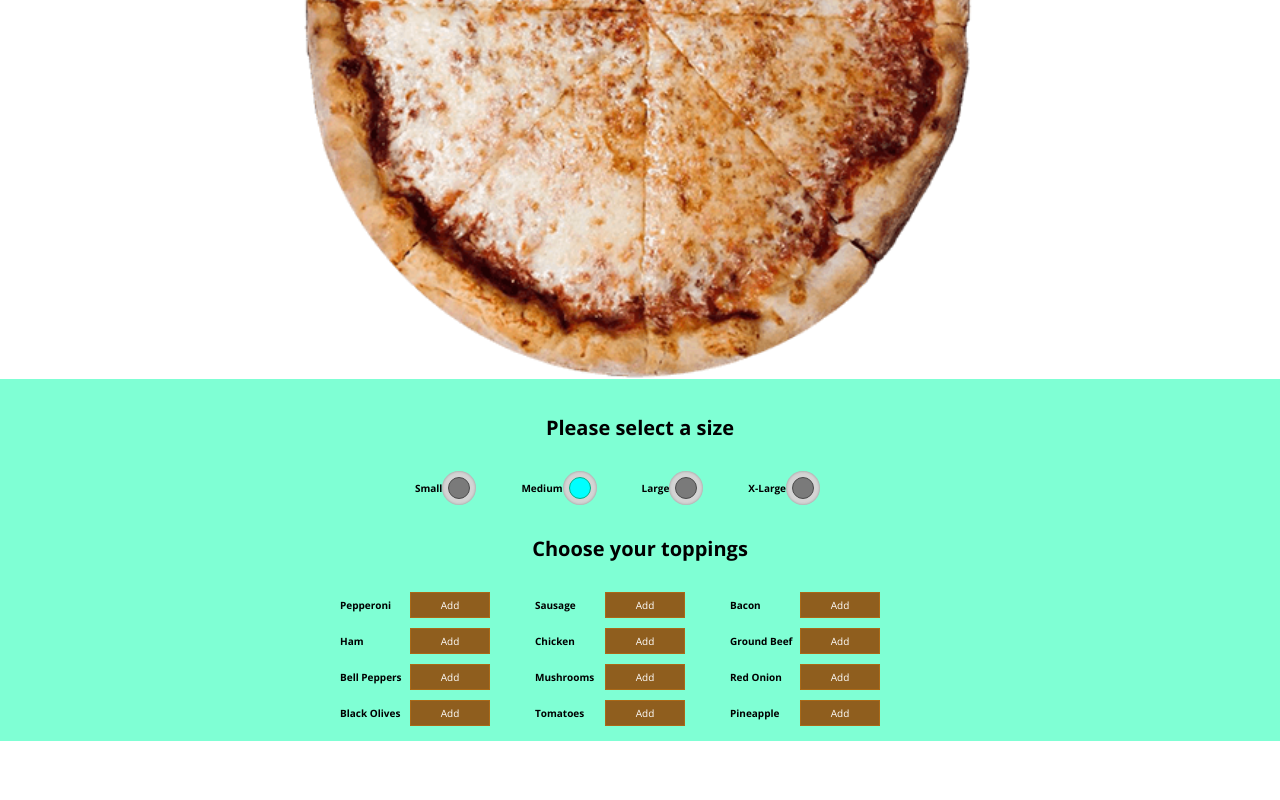
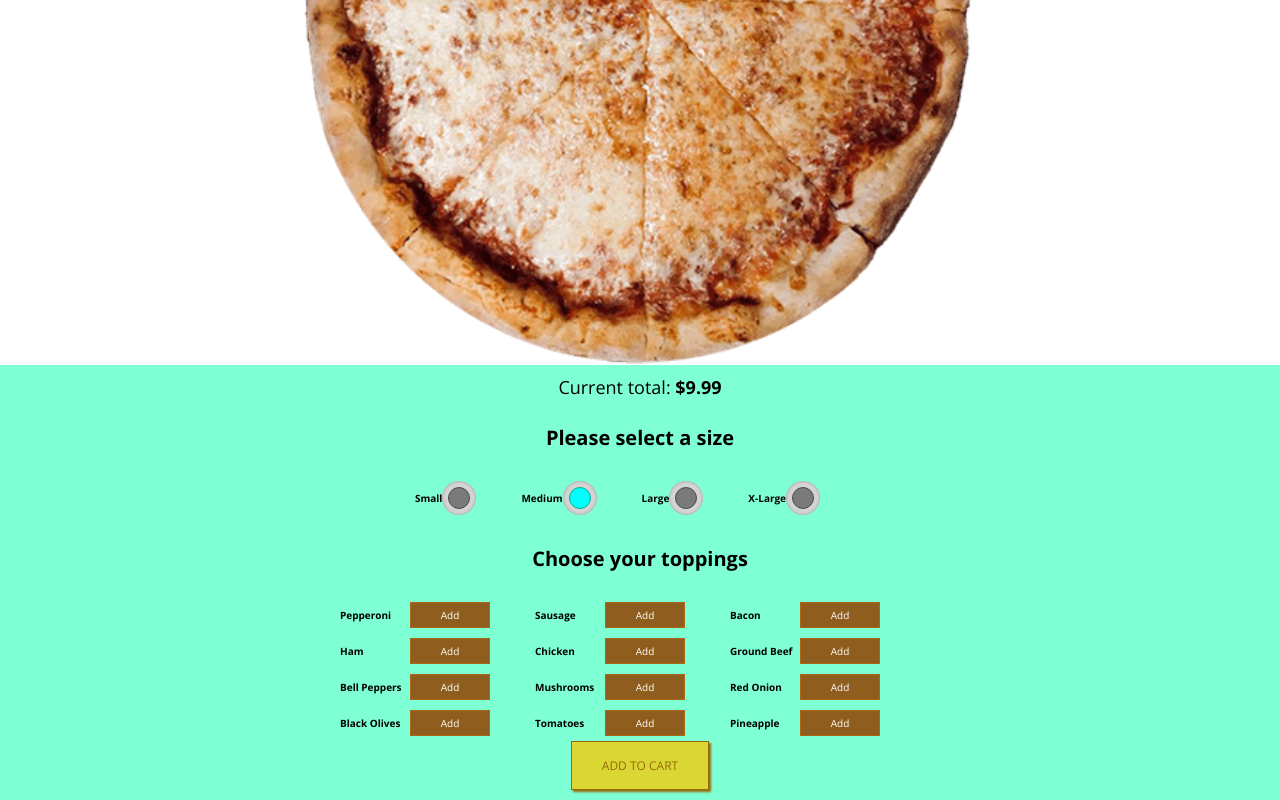
Before and after one commit to JaredAvila/SquareTable_Pizza, a React (Create React App) app: page / in a window 1280 px wide. Shown: the part 365-1165 px from the top of the page. Before the commit the page ends 1106 px from the top, so only its background shows below. Built offline with nearby package versions, Linux system fonts and the light colour scheme.

Commit message:
add to cart button added

```diff
--- a/src/components/Pizza/BuildControls/BuildControl/BuildControl.module.css
+++ b/src/components/Pizza/BuildControls/BuildControl/BuildControl.module.css
@@ -34,7 +34,7 @@
 .Selected {
     background-color: aqua;
     border: 1px solid rgb(0, 179, 134);
-    cursor: not-allowed;
+    cursor: default;
 }
 
 .NotSelected {
--- a/src/components/Pizza/BuildControls/BuildControls.js
+++ b/src/components/Pizza/BuildControls/BuildControls.js
@@ -29,6 +29,9 @@ const sizeControls = [
 const BuildControls = props => {
   return (
     <div className={styles.BuildControls}>
+      <p className={styles.Total}>
+        Current total:<strong> ${props.price}</strong>
+      </p>
       <h4>Please select a size</h4>
       <div className={styles.sizeControl}>
         {sizeControls.map(control => (
@@ -53,6 +56,7 @@ const BuildControls = props => {
           />
         ))}
       </div>
+      <button className={styles.OrderButton}>ADD TO CART</button>
     </div>
   );
 };
--- a/src/components/Pizza/BuildControls/BuildControls.module.css
+++ b/src/components/Pizza/BuildControls/BuildControls.module.css
@@ -7,6 +7,10 @@
     box-shadow: 0 2px 1px #ccc;
     margin: auto;
     padding: 10px 0;
+}
+
+.Total {
+    font-size: 1.8rem;
 }
 
 .sizeControl {
@@ -23,3 +27,34 @@
     margin: 25px 0;
     font-size: 2rem;
 }
+
+.OrderButton {
+    background-color: #DAD735;
+    outline: none;
+    cursor: pointer;
+    border: 1px solid #966909;
+    color: #966909;
+    font-family: inherit;
+    font-size: 1.2em;
+    padding: 15px 30px;
+    box-shadow: 2px 2px 2px #966909;
+}
+
+.OrderButton:hover, .OrderButton:active {
+    background-color: #A0DB41;
+    border: 1px solid #966909;
+    color: #966909;
+    animation: enable 0.3s linear;
+}
+
+@keyframes enable {
+    0% {
+        transform: scale(1);
+    }
+    60% {
+        transform: scale(1.1);
+    }
+    100% {
+        transform: scale(1);
+    }
+}
--- a/src/containers/PizzaBuilder/PizzaBuilder.js
+++ b/src/containers/PizzaBuilder/PizzaBuilder.js
@@ -85,13 +85,13 @@ export default class PizzaBuilder extends Component {
   render() {
     return (
       <Aux>
-        <p>{this.state.totalPrice}</p>
         <Pizza ingredients={this.state.ingredients} />
         <BuildControls
           ingredientAdded={this.addIngredientHandler}
           sizeChanged={this.sizeSelectHandler}
           disabled={this.state.ingredients}
           size={this.state.size}
+          price={this.state.totalPrice}
         />
       </Aux>
     );
```
